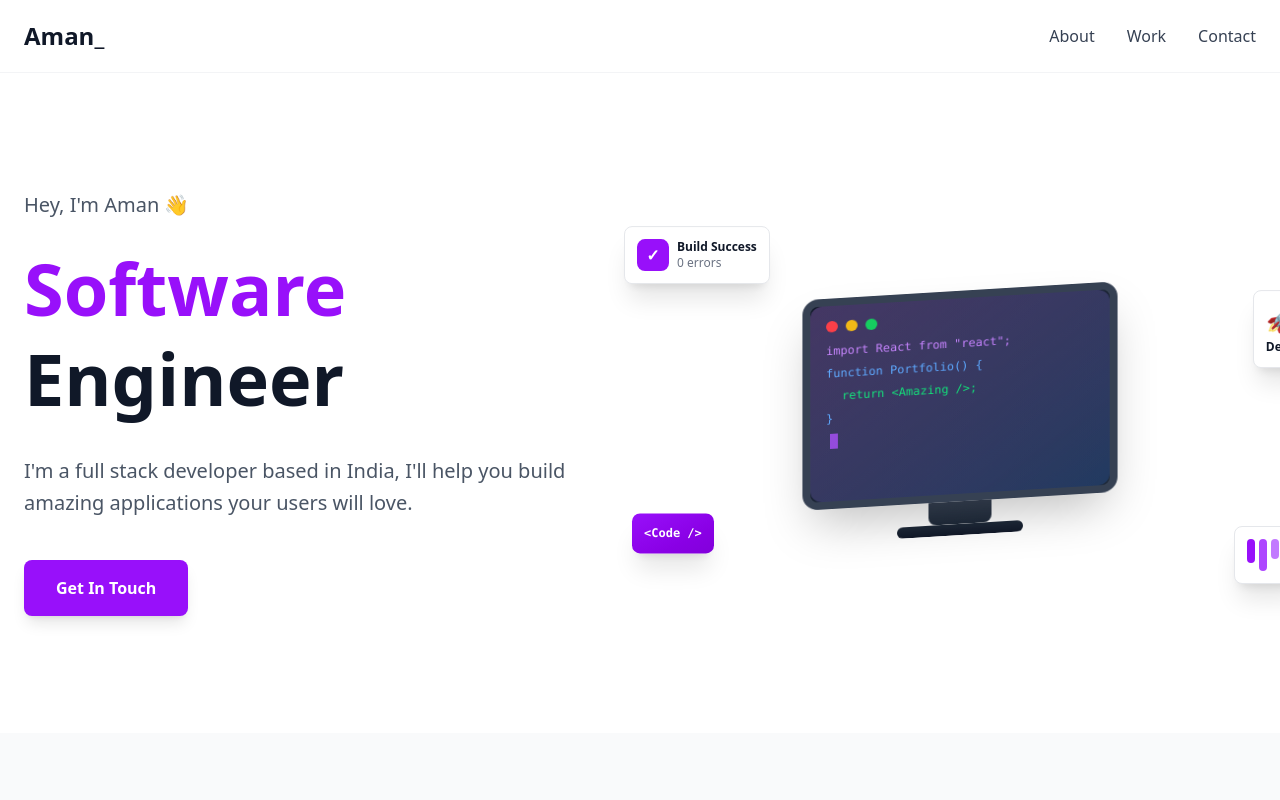
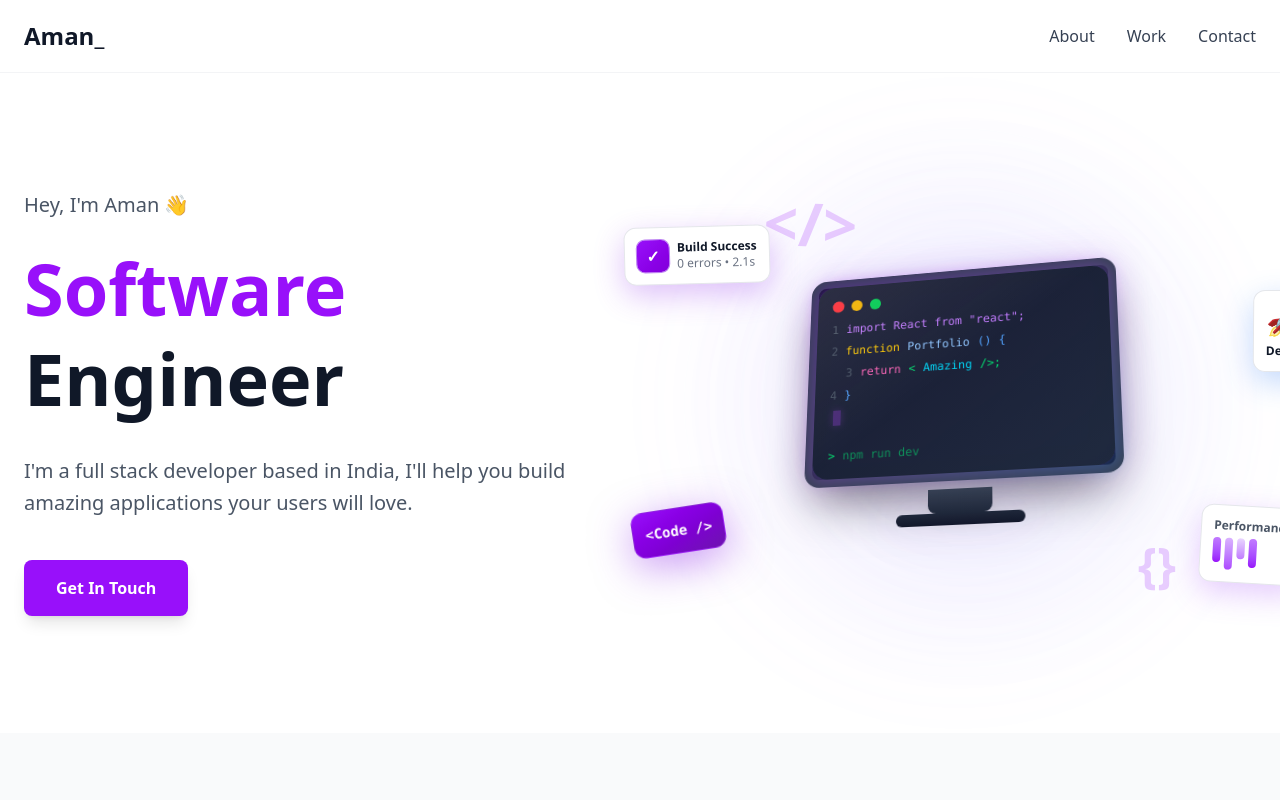
Before and after one commit to Aman-11381/portfolio-website, a React (Vite) app: page / in a window 1280 px wide. Shown: the top 800 px of the page. Built offline with nearby package versions, Linux system fonts and the light colour scheme.

Commit message:
Refactor CodeVisualization component: enhance animations, improve styling, and add visual effects for a more dynamic presentation

```diff
--- a/src/components/CodeVisualization.tsx
+++ b/src/components/CodeVisualization.tsx
@@ -2,17 +2,18 @@ import { motion } from 'framer-motion';
 
 function CodeVisualization() {
   return (
-    <div className="relative w-full h-[500px] flex items-center justify-center perspective-1000">
+    <div className="relative w-full h-[500px] flex items-center justify-center" style={{ perspective: '1200px' }}>
       {/* Floating 3D Laptop/Monitor */}
       <motion.div
         className="relative"
-        initial={{ y: 0, rotateX: 20, rotateY: -15 }}
+        initial={{ y: 0 }}
         animate={{
           y: [-10, 10, -10],
-          rotateY: [-15, -10, -15],
+          rotateX: [18, 22, 18],
+          rotateY: [-12, -8, -12],
         }}
         transition={{
-          duration: 4,
+          duration: 6,
           repeat: Infinity,
           ease: 'easeInOut',
         }}
@@ -22,21 +23,60 @@ function CodeVisualization() {
       >
         {/* Monitor/Screen */}
         <motion.div
-          className="relative w-80 h-56 bg-gradient-to-br from-gray-900 to-gray-800 rounded-2xl shadow-2xl border-8 border-gray-700"
+          className="relative w-80 h-56 bg-gradient-to-br from-gray-900 via-gray-800 to-gray-900 rounded-2xl border-8 border-gray-700"
           initial={{ opacity: 0, scale: 0.8 }}
           animate={{ opacity: 1, scale: 1 }}
           transition={{ duration: 0.8 }}
+          style={{
+            boxShadow: '0 25px 50px -12px rgba(0, 0, 0, 0.5), 0 0 40px rgba(147, 51, 234, 0.2)',
+          }}
         >
+          {/* Screen outer glow */}
+          <motion.div
+            className="absolute -inset-1 bg-gradient-to-br from-purple-600 via-purple-500 to-blue-500 rounded-2xl blur opacity-40"
+            animate={{
+              opacity: [0.3, 0.5, 0.3],
+            }}
+            transition={{
+              duration: 3,
+              repeat: Infinity,
+              ease: 'easeInOut',
+            }}
+          />
+
+          {/* Screen inner content */}
+          <div className="relative h-full rounded-2xl overflow-hidden">
             {/* Screen glow effect */}
-          <div className="absolute inset-0 bg-gradient-to-br from-purple-500/20 to-blue-500/20 rounded-xl" />
+            <motion.div
+              className="absolute inset-0 bg-gradient-to-br from-purple-500/30 via-blue-500/20 to-purple-600/30 rounded-xl"
+              animate={{
+                opacity: [0.3, 0.5, 0.3],
+              }}
+              transition={{
+                duration: 4,
+                repeat: Infinity,
+                ease: 'easeInOut',
+              }}
+            />
 
             {/* Code editor window */}
-          <div className="relative h-full p-4 overflow-hidden">
+            <div className="relative h-full p-4 overflow-hidden bg-gradient-to-br from-gray-900/90 to-gray-800/90 backdrop-blur-sm">
               {/* Window controls */}
               <div className="flex gap-2 mb-3">
-              <div className="w-3 h-3 rounded-full bg-red-500" />
-              <div className="w-3 h-3 rounded-full bg-yellow-500" />
-              <div className="w-3 h-3 rounded-full bg-green-500" />
+                <motion.div
+                  className="w-3 h-3 rounded-full bg-red-500"
+                  whileHover={{ scale: 1.2 }}
+                  animate={{ boxShadow: ['0 0 0 0 rgba(239, 68, 68, 0.7)', '0 0 0 4px rgba(239, 68, 68, 0)', '0 0 0 0 rgba(239, 68, 68, 0)'] }}
+                  transition={{ duration: 2, repeat: Infinity }}
+                />
+                <motion.div
+                  className="w-3 h-3 rounded-full bg-yellow-500"
+                  whileHover={{ scale: 1.2 }}
+                />
+                <motion.div
+                  className="w-3 h-3 rounded-full bg-green-500"
+                  whileHover={{ scale: 1.2 }}
+                />
               </div>
 
               {/* Code lines with typing animation */}
@@ -45,145 +85,291 @@ function CodeVisualization() {
                   initial={{ opacity: 0, x: -20 }}
                   animate={{ opacity: 1, x: 0 }}
                   transition={{ delay: 0.3 }}
-                className="text-purple-400"
+                  className="text-purple-400 flex items-center gap-2"
                 >
+                  <span className="text-gray-600">1</span>
                   {'import React from "react";'}
                 </motion.div>
                 <motion.div
                   initial={{ opacity: 0, x: -20 }}
                   animate={{ opacity: 1, x: 0 }}
                   transition={{ delay: 0.5 }}
-                className="text-blue-400"
+                  className="text-blue-400 flex items-center gap-2"
                 >
-                {'function Portfolio() {'}
+                  <span className="text-gray-600">2</span>
+                  <span className="text-yellow-400">function</span> <span className="text-blue-300">Portfolio</span>() {'{'}
                 </motion.div>
                 <motion.div
                   initial={{ opacity: 0, x: -20 }}
                   animate={{ opacity: 1, x: 0 }}
                   transition={{ delay: 0.7 }}
-                className="text-green-400 pl-4"
+                  className="text-green-400 pl-4 flex items-center gap-2"
                 >
-                {'return <Amazing />;'}
+                  <span className="text-gray-600">3</span>
+                  <span className="text-pink-400">return</span> {'<'}
+                  <span className="text-cyan-400">Amazing</span> {'/>;'}
                 </motion.div>
                 <motion.div
                   initial={{ opacity: 0, x: -20 }}
                   animate={{ opacity: 1, x: 0 }}
                   transition={{ delay: 0.9 }}
-                className="text-blue-400"
+                  className="text-blue-400 flex items-center gap-2"
                 >
+                  <span className="text-gray-600">4</span>
                   {'}'}
                 </motion.div>
 
                 {/* Blinking cursor */}
                 <motion.div
                   animate={{ opacity: [1, 0, 1] }}
-                transition={{ duration: 1, repeat: Infinity }}
+                  transition={{ duration: 0.8, repeat: Infinity }}
                   className="inline-block w-2 h-4 bg-purple-500 ml-1"
+                  style={{ boxShadow: '0 0 8px rgba(168, 85, 247, 0.8)' }}
                 />
               </div>
+
+              {/* Terminal-style prompt at bottom */}
+              <motion.div
+                initial={{ opacity: 0 }}
+                animate={{ opacity: 1 }}
+                transition={{ delay: 1.2 }}
+                className="absolute bottom-4 left-4 right-4 text-xs font-mono"
+              >
+                <div className="flex items-center gap-2 text-green-400">
+                  <span>{'>'}</span>
+                  <motion.span
+                    animate={{ opacity: [0.5, 1, 0.5] }}
+                    transition={{ duration: 2, repeat: Infinity }}
+                  >
+                    npm run dev
+                  </motion.span>
+                </div>
+              </motion.div>
             </div>
 
             {/* Screen reflection */}
-          <div className="absolute inset-0 bg-gradient-to-br from-white/10 to-transparent rounded-xl pointer-events-none" />
+            <div className="absolute inset-0 bg-gradient-to-br from-white/10 via-transparent to-transparent rounded-xl pointer-events-none" />
+          </div>
         </motion.div>
 
-        {/* Monitor stand */}
-        <div className="mx-auto w-16 h-6 bg-gradient-to-b from-gray-700 to-gray-800 rounded-b-lg" />
-        <div className="mx-auto w-32 h-3 bg-gradient-to-b from-gray-800 to-gray-900 rounded-full" />
+        {/* Monitor stand with shadow */}
+        <div className="relative mt-2">
+          <div className="mx-auto w-16 h-6 bg-gradient-to-b from-gray-700 to-gray-800 rounded-b-lg shadow-lg" />
+          <div className="mx-auto w-32 h-3 bg-gradient-to-b from-gray-800 to-gray-900 rounded-full shadow-2xl" />
+          {/* Shadow under monitor */}
+          <motion.div
+            className="absolute -bottom-2 left-1/2 -translate-x-1/2 w-40 h-8 bg-purple-900/20 rounded-full blur-xl"
+            animate={{
+              scale: [1, 1.1, 1],
+              opacity: [0.3, 0.5, 0.3],
+            }}
+            transition={{
+              duration: 6,
+              repeat: Infinity,
+              ease: 'easeInOut',
+            }}
+          />
+        </div>
       </motion.div>
 
       {/* Floating UI elements around the monitor */}
       <motion.div
-        className="absolute top-20 -left-10 bg-white rounded-lg shadow-xl p-3 border border-gray-200"
-        initial={{ opacity: 0, x: -50, y: 50 }}
+        className="absolute top-20 -left-10 bg-white rounded-xl shadow-2xl p-3 border border-gray-200"
+        initial={{ opacity: 0, x: -50, y: 50, rotateZ: -10 }}
         animate={{
           opacity: 1,
           x: 0,
           y: [0, -10, 0],
+          rotateZ: [-5, 0, -5],
         }}
         transition={{
           opacity: { duration: 0.5, delay: 1 },
           x: { duration: 0.5, delay: 1 },
           y: { duration: 3, repeat: Infinity, ease: 'easeInOut', delay: 1 },
+          rotateZ: { duration: 3, repeat: Infinity, ease: 'easeInOut', delay: 1 },
+        }}
+        style={{
+          boxShadow: '0 10px 30px rgba(147, 51, 234, 0.3)',
         }}
       >
         <div className="flex items-center gap-2">
-          <div className="w-8 h-8 bg-purple-600 rounded-lg flex items-center justify-center text-white font-bold">
+          <motion.div
+            className="w-8 h-8 bg-gradient-to-br from-purple-600 to-purple-700 rounded-lg flex items-center justify-center text-white font-bold shadow-lg"
+            animate={{
+              boxShadow: ['0 0 0 0 rgba(147, 51, 234, 0.7)', '0 0 0 8px rgba(147, 51, 234, 0)', '0 0 0 0 rgba(147, 51, 234, 0)'],
+            }}
+            transition={{
+              duration: 2,
+              repeat: Infinity,
+            }}
+          >
             ✓
-          </div>
+          </motion.div>
           <div>
             <div className="text-xs font-semibold text-gray-900">Build Success</div>
-            <div className="text-xs text-gray-500">0 errors</div>
+            <div className="text-xs text-gray-500">0 errors • 2.1s</div>
           </div>
         </div>
       </motion.div>
 
       <motion.div
-        className="absolute top-32 -right-16 bg-white rounded-lg shadow-xl p-3 border border-gray-200"
-        initial={{ opacity: 0, x: 50, y: -50 }}
+        className="absolute top-32 -right-16 bg-white rounded-xl shadow-2xl p-3 border border-gray-200"
+        initial={{ opacity: 0, x: 50, y: -50, rotateZ: 10 }}
         animate={{
           opacity: 1,
           x: 0,
           y: [0, 10, 0],
+          rotateZ: [5, 0, 5],
         }}
         transition={{
           opacity: { duration: 0.5, delay: 1.2 },
           x: { duration: 0.5, delay: 1.2 },
           y: { duration: 3.5, repeat: Infinity, ease: 'easeInOut', delay: 1.2 },
+          rotateZ: { duration: 3.5, repeat: Infinity, ease: 'easeInOut', delay: 1.2 },
+        }}
+        style={{
+          boxShadow: '0 10px 30px rgba(59, 130, 246, 0.3)',
         }}
       >
-        <div className="text-2xl">🚀</div>
-        <div className="text-xs font-semibold text-gray-900 mt-1">Deploy</div>
+        <motion.div
+          className="text-3xl"
+          animate={{
+            y: [0, -5, 0],
+          }}
+          transition={{
+            duration: 2,
+            repeat: Infinity,
+            ease: 'easeInOut',
+          }}
+        >
+          🚀
+        </motion.div>
+        <div className="text-xs font-semibold text-gray-900 mt-1 text-center">Deploy</div>
       </motion.div>
 
       <motion.div
-        className="absolute bottom-24 -left-8 bg-gradient-to-br from-purple-600 to-purple-700 rounded-lg shadow-xl p-3 text-white"
-        initial={{ opacity: 0, scale: 0 }}
+        className="absolute bottom-24 -left-8 bg-gradient-to-br from-purple-600 via-purple-700 to-purple-800 rounded-xl shadow-2xl p-3 text-white border border-purple-400/30"
+        initial={{ opacity: 0, scale: 0, rotateZ: -15 }}
         animate={{
           opacity: 1,
           scale: 1,
           y: [0, -15, 0],
+          rotateZ: [-10, -5, -10],
         }}
         transition={{
           opacity: { duration: 0.5, delay: 1.4 },
           scale: { duration: 0.5, delay: 1.4 },
           y: { duration: 4, repeat: Infinity, ease: 'easeInOut', delay: 1.4 },
+          rotateZ: { duration: 4, repeat: Infinity, ease: 'easeInOut', delay: 1.4 },
+        }}
+        style={{
+          boxShadow: '0 10px 40px rgba(147, 51, 234, 0.5)',
         }}
       >
-        <div className="text-xs font-mono font-bold">{'<Code />'}</div>
+        <div className="text-sm font-mono font-bold">{'<Code />'}</div>
       </motion.div>
 
       <motion.div
-        className="absolute bottom-20 -right-12 bg-white rounded-lg shadow-xl p-3 border border-gray-200"
-        initial={{ opacity: 0, scale: 0 }}
+        className="absolute bottom-20 -right-12 bg-white rounded-xl shadow-2xl p-3 border border-gray-200"
+        initial={{ opacity: 0, scale: 0, rotateZ: 15 }}
         animate={{
           opacity: 1,
           scale: 1,
           y: [0, 12, 0],
+          rotateZ: [8, 3, 8],
         }}
         transition={{
           opacity: { duration: 0.5, delay: 1.6 },
           scale: { duration: 0.5, delay: 1.6 },
           y: { duration: 3.2, repeat: Infinity, ease: 'easeInOut', delay: 1.6 },
+          rotateZ: { duration: 3.2, repeat: Infinity, ease: 'easeInOut', delay: 1.6 },
+        }}
+        style={{
+          boxShadow: '0 10px 30px rgba(168, 85, 247, 0.3)',
         }}
       >
+        <div className="text-xs text-gray-600 mb-1 font-semibold">Performance</div>
         <div className="flex gap-1">
-          <div className="w-2 h-6 bg-purple-600 rounded" />
-          <div className="w-2 h-8 bg-purple-500 rounded" />
-          <div className="w-2 h-5 bg-purple-400 rounded" />
-          <div className="w-2 h-7 bg-purple-600 rounded" />
+          <motion.div
+            className="w-2 h-6 bg-gradient-to-t from-purple-600 to-purple-400 rounded-full"
+            animate={{ height: [24, 28, 24] }}
+            transition={{ duration: 2, repeat: Infinity, delay: 0 }}
+          />
+          <motion.div
+            className="w-2 h-8 bg-gradient-to-t from-purple-500 to-purple-300 rounded-full"
+            animate={{ height: [32, 36, 32] }}
+            transition={{ duration: 2, repeat: Infinity, delay: 0.2 }}
+          />
+          <motion.div
+            className="w-2 h-5 bg-gradient-to-t from-purple-400 to-purple-200 rounded-full"
+            animate={{ height: [20, 24, 20] }}
+            transition={{ duration: 2, repeat: Infinity, delay: 0.4 }}
+          />
+          <motion.div
+            className="w-2 h-7 bg-gradient-to-t from-purple-600 to-purple-400 rounded-full"
+            animate={{ height: [28, 32, 28] }}
+            transition={{ duration: 2, repeat: Infinity, delay: 0.6 }}
+          />
         </div>
       </motion.div>
 
-      {/* Background gradient glow */}
+      {/* Code brackets floating */}
+      <motion.div
+        className="absolute top-12 left-24 text-6xl font-bold text-purple-600/20"
+        animate={{
+          y: [0, -20, 0],
+          x: [0, 10, 0],
+          rotateZ: [0, 5, 0],
+        }}
+        transition={{
+          duration: 5,
+          repeat: Infinity,
+          ease: 'easeInOut',
+        }}
+      >
+        {'</>'}
+      </motion.div>
+
+      <motion.div
+        className="absolute bottom-16 right-20 text-5xl font-bold text-purple-600/20"
+        animate={{
+          y: [0, 20, 0],
+          x: [0, -10, 0],
+          rotateZ: [0, -5, 0],
+        }}
+        transition={{
+          duration: 6,
+          repeat: Infinity,
+          ease: 'easeInOut',
+        }}
+      >
+        {'{}'}
+      </motion.div>
+
+      {/* Background gradient glows */}
       <motion.div
         className="absolute w-96 h-96 bg-purple-400/30 rounded-full blur-3xl -z-10"
         animate={{
-          scale: [1, 1.2, 1],
-          opacity: [0.3, 0.5, 0.3],
+          scale: [1, 1.3, 1],
+          opacity: [0.2, 0.4, 0.2],
+          x: [-20, 20, -20],
         }}
         transition={{
-          duration: 4,
+          duration: 8,
+          repeat: Infinity,
+          ease: 'easeInOut',
+        }}
+      />
+
+      <motion.div
+        className="absolute w-80 h-80 bg-blue-400/20 rounded-full blur-3xl -z-10"
+        animate={{
+          scale: [1.2, 1, 1.2],
+          opacity: [0.3, 0.5, 0.3],
+          x: [20, -20, 20],
+        }}
+        transition={{
+          duration: 7,
           repeat: Infinity,
           ease: 'easeInOut',
         }}
```
Lines whose indentation alone changed are shown as unchanged.
